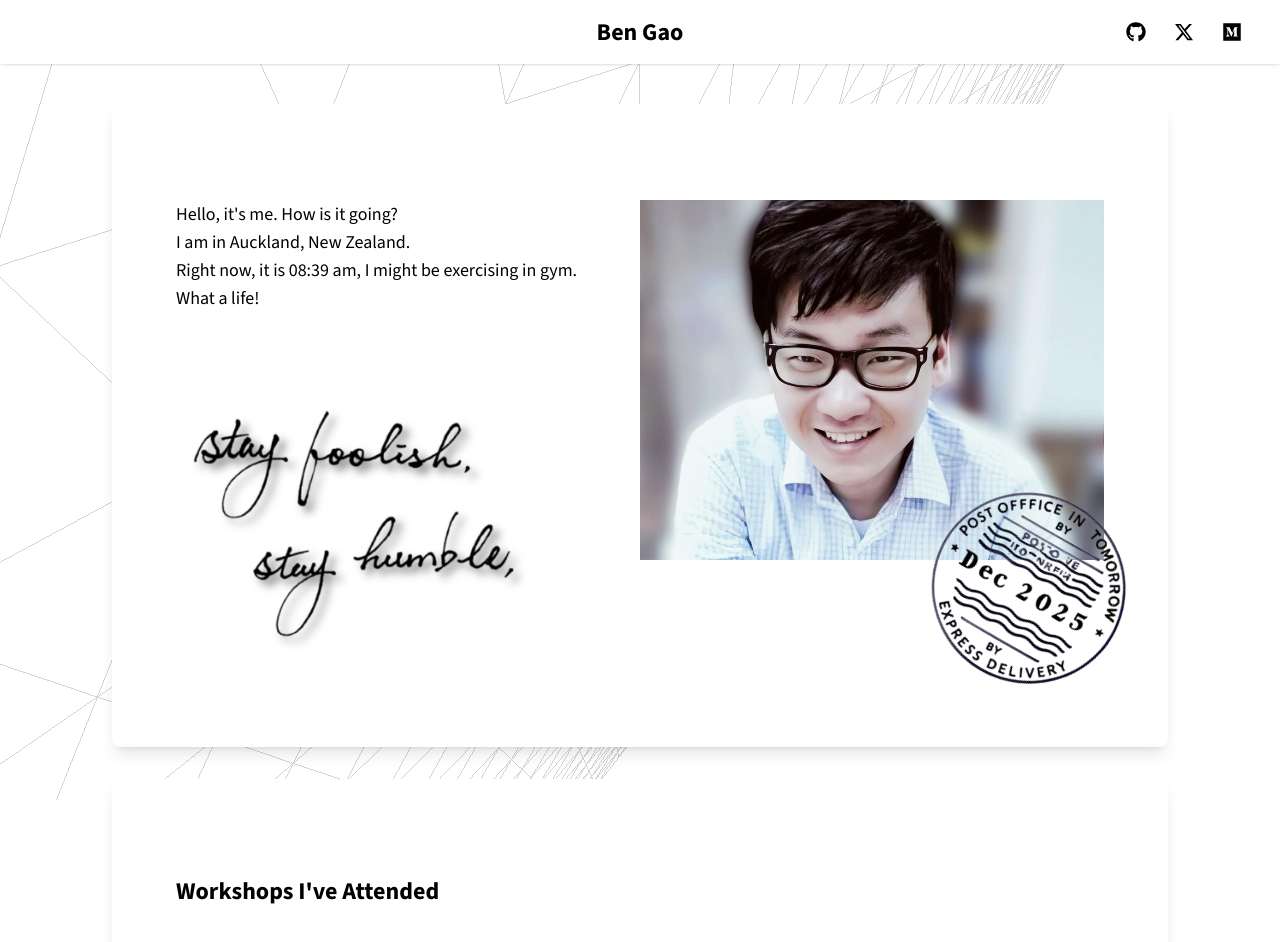
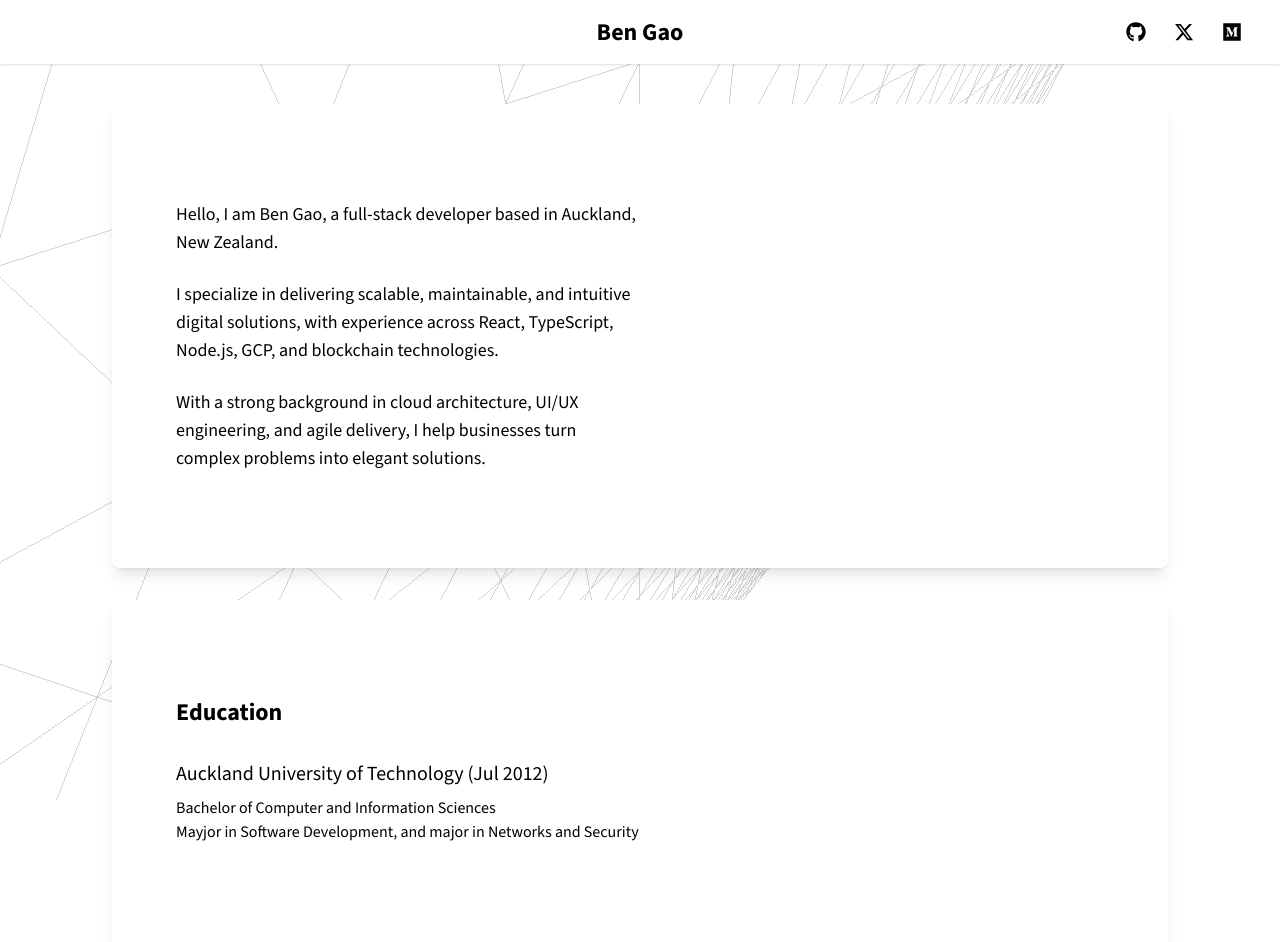
Before and after one commit to benxgao/benxgao-next, a Next.js app: page / in a window 1280 px wide. Shown: the top 942 px of the page. Built offline with nearby package versions, Linux system fonts and the light colour scheme; no server answers.

Commit message:
Be professional

```diff
--- a/app/page.tsx
+++ b/app/page.tsx
@@ -10,6 +10,7 @@ import ExpSection from "@/src/components/ExpSection";
 import InfoSection from "@/src/components/InfoSection";
 import WorkshopSection from "@/src/components/WorkshopSection";
 import CertSection from "@/src/components/CertSection";
+import EducationSection from "@/src/components/EducationSection";
 
 export default function Home() {
   return (
@@ -18,6 +19,7 @@ export default function Home() {
         <PageHeader />
 
         <InfoSection />
+        <EducationSection />
         <WorkshopSection />
         <CertSection />
         <BooksSection />
--- a/src/components/BooksSection.tsx
+++ b/src/components/BooksSection.tsx
@@ -303,44 +303,44 @@ export default function BooksSection() {
     }
   }, [books]);
 
-  useEffect(() => {
-    const apiKey = "AIzaSyCedKd1qAf9vnYbajt4ELw-9knWNY8rKnE";
+  // useEffect(() => {
+  //   const apiKey = "AIzaSyCedKd1qAf9vnYbajt4ELw-9knWNY8rKnE";
 
-    const bookTitles = ["The Innovator's Dilemma"];
+  //   const bookTitles = ["The Innovator's Dilemma"];
 
-    [bookTitles[0]].forEach(async (title) => {
-      const searchQuery = title;
-      const apiUrl = `https://www.googleapis.com/books/v1/volumes?q=${searchQuery}&key=${apiKey}&maxResults=1`;
+  //   [bookTitles[0]].forEach(async (title) => {
+  //     const searchQuery = title;
+  //     const apiUrl = `https://www.googleapis.com/books/v1/volumes?q=${searchQuery}&key=${apiKey}&maxResults=1`;
 
-      await fetch(apiUrl)
-        .then((x) => x.json())
-        .then((data) => {
-          const { volumeInfo } = data.items[0];
+  //     await fetch(apiUrl)
+  //       .then((x) => x.json())
+  //       .then((data) => {
+  //         const { volumeInfo } = data.items[0];
 
-          console.log(
-            `data.items[0]: ${JSON.stringify(data.items[0], null, 2)}`
-          );
+  //         console.log(
+  //           `data.items[0]: ${JSON.stringify(data.items[0], null, 2)}`
+  //         );
 
-          const metaData = {
-            title: volumeInfo.title,
-            subtitle: volumeInfo.subtitle,
-            authors: volumeInfo.authors,
-            previewLink: volumeInfo.previewLink,
-            coverImage: volumeInfo.imageLinks.thumbnail,
-          };
+  //         const metaData = {
+  //           title: volumeInfo.title,
+  //           subtitle: volumeInfo.subtitle,
+  //           authors: volumeInfo.authors,
+  //           previewLink: volumeInfo.previewLink,
+  //           coverImage: volumeInfo.imageLinks.thumbnail,
+  //         };
 
-          // console.log(JSON.stringify(metaData, null, 2));
+  //         // console.log(JSON.stringify(metaData, null, 2));
 
-          return metaData;
-        })
-        .catch((error) => console.error("Error fetching data:", error));
-    });
-  }, []);
+  //         return metaData;
+  //       })
+  //       .catch((error) => console.error("Error fetching data:", error));
+  //   });
+  // }, []);
 
   return (
     <PageSection
       id="books"
-      title="Recommendation of my recent completed reading"
+      title="Recommendation of my recent completed reading (2020 - 2024)"
     >
       <div className="pb-8">
         {isClient ? (
--- a/src/components/CertSection.tsx
+++ b/src/components/CertSection.tsx
@@ -16,7 +16,11 @@ export default function CertificationSection() {
               Google Cloud Certified Associate Cloud Engineer (May 2025)
             </h3>
           </a>
-          <p className="text-sm sm:text-base">Series ID: 170193</p>
+          <p className="text-sm sm:text-base">
+            Validated proficiency in deploying applications, monitoring
+            operations, and managing enterprise solutions on Google Cloud
+            Platform.
+          </p>
         </div>
       </div>
     </PageSection>
--- a/src/components/ContactForm.tsx
+++ b/src/components/ContactForm.tsx
@@ -57,7 +57,7 @@ const ContactForm = () => {
   return (
     <PageSection
       id="contact"
-      title="Send me a message if you want to work together (in NZ or AU), got any ideas, or have a chat!"
+      title="Feel free to reach out for collaboration opportunities in New Zealand or Australia, discuss project ideas, or for professional inquiries."
     >
       <form
         onSubmit={handleSubmit}
--- /dev/null
+++ b/src/components/EducationSection.tsx
@@ -0,0 +1,29 @@
+'use client';
+
+import PageSection from '@/src/components/PageSection';
+
+export default function EducationSection() {
+  return (
+    <PageSection id="Education" title="Education">
+      <div className="flex flex-col gap-8">
+        <div key={1} className="pb-8 sm:pb-2 md:pb-8 w-full">
+          <a
+            href=""
+            target="_blank"
+            rel="noopener noreferrer"
+          >
+            <h3 className="text-lg sm:text-xl font-medium mb-2 hover:underline hover:text-red-300">
+              Auckland University of Technology (Jul 2012)
+            </h3>
+          </a>
+          <p className="text-sm sm:text-base">
+            Bachelor of Computer and Information Sciences
+          </p>
+          <p className="text-sm sm:text-base">
+            Mayjor in Software Development, and major in Networks and Security
+          </p>
+        </div>
+      </div>
+    </PageSection>
+  );
+}
--- a/src/components/ExpSection.tsx
+++ b/src/components/ExpSection.tsx
@@ -2,32 +2,35 @@ import PageSection from '@/src/components/PageSection';
 
 export default function ExpSection() {
   return (
-    <PageSection id='experience' title='My experience'>
-      <ul className='list-disc'>
-        <li className='block mb-4 text-base sm:text-lg'>
-          Cloud and Backend Expertise: Proficient in GCP, Node.js, Express.js, Docker, serverless architectures (AWS
-          Lambda, Firebase), and CI/CD pipelines (CircleCI, GitHub Actions).
+    <PageSection id="experience" title="My experience">
+      <ul className="list-disc">
+        <li className="block mb-4 text-base sm:text-lg">
+          <b>Cloud & Backend Development</b>: Proficient in Google Cloud
+          Platform (GCP), Node.js, Express.js, Docker, and serverless
+          architectures such as AWS Lambda and Firebase. Experienced in setting
+          up CI/CD pipelines using CircleCI and GitHub Actions.
         </li>
-        <li className='block mb-4 text-base sm:text-lg'>
-          Frontend Mastery: Extensive experience with React.js, TypeScript, and modern CSS practices (Styled-components,
-          Tailwind.css), focusing on pixel-perfect UI/UX implementation.
+        <li className="block mb-4 text-base sm:text-lg">
+          <b>Frontend Development</b>: Extensive experience with React.js,
+          TypeScript, and modern CSS methodologies, including Styled-components
+          and Tailwind CSS, ensuring pixel-perfect UI/UX implementations.
         </li>
-        <li className='block mb-4 text-base sm:text-lg'>
-          UI/UX Design and Development: Skilled in translating designs from tools like Figma and Sketch into functional
-          web applications, with a strong understanding of responsive design and UI frameworks (Bootstrap, Material
-          Design, Ant Design).
+        <li className="block mb-4 text-base sm:text-lg">
+          <b>UI/UX Design</b>: Skilled in translating designs from Figma and
+          Sketch into responsive web applications. Familiar with UI frameworks
+          like Bootstrap, Material Design, and Ant Design.
         </li>
-        <li className='block mb-4 text-base sm:text-lg'>
-          Testing and Quality Assurance: Experienced in setting up Jest testing frameworks, writing unit and end-to-end
-          tests, and implementing snapshot testing for React.js components, including blockchain testing.
+        <li className="block mb-4 text-base sm:text-lg">
+          <b>Testing & Quality Assurance</b>: Experienced in setting up testing
+          frameworks such as Jest, writing unit and end-to-end tests, and
+          implementing snapshot testing for React.js components, including
+          blockchain-related testing.
         </li>
-        <li className='block mb-4 text-base sm:text-lg'>
-          Blockchain and Open Source Contributions: Hands-on experience with Substrate and Polkadot.js, contributing to
-          open-source projects, managing CI/CD, and conducting code reviews.
-        </li>
-        <li className='block mb-4 text-base sm:text-lg'>
-          Agile and Web Management: Practical experience in Agile methodologies (Scrum), website management (DNS,
-          Cloudflare), and business website development, including SEO and Google Analytics.
+        <li className="block mb-4 text-base sm:text-lg">
+          <b>Agile Methodologies & Web Management</b>: Practical experience with
+          Agile methodologies (Scrum), website management (DNS, Cloudflare), and
+          business website development, including SEO and Google Analytics
+          integration.
         </li>
       </ul>
     </PageSection>
--- a/src/components/InfoSection.tsx
+++ b/src/components/InfoSection.tsx
@@ -1,51 +1,47 @@
 'use client';
 
-import { useEffect, useState } from 'react';
-import { format } from 'date-fns';
-// import { HiOutlineMail } from 'react-icons/hi';
-// import { IoMdTimer } from 'react-icons/io';
-// import { PiCityLight } from 'react-icons/pi';
-import Image from 'next/image';
-import PageSection from './PageSection';
+import { useEffect } from "react";
+// import { format } from "date-fns";
+// import Image from "next/image";
+import PageSection from "./PageSection";
 
 const InfoSection = ({}) => {
-  const [activity, setActivity] = useState('');
-  // const [localDate, setLocalDate] = useState(format(new Date(), 'yyyy-MM-dd'));
-  const [localTime, setLocalTime] = useState(format(new Date(), 'HH:mm aaa'));
+  // const [activity, setActivity] = useState("");
+  // const [localTime, setLocalTime] = useState(format(new Date(), "HH:mm aaa"));
 
   useEffect(() => {
-    const activities = [
-      'sleeping', // 12 AM - 6 AM
-      'exercising in gym', // 6 AM - 9 AM
-      'working on a project', // 9 AM - 12 PM
-      'having lunch', // 12 PM - 1 PM
-      'taking a walk', // 1 PM - 3 PM
-      'reading a book', // 3 PM - 6 PM
-      'having dinner', // 6 PM - 8 PM
-      'relaxing and watching TV', // 8 PM - 10 PM
-      'getting ready for bed', // 10 PM - 12 AM
-    ];
+    // const activities = [
+    //   "sleeping", // 12 AM - 6 AM
+    //   "exercising in gym", // 6 AM - 9 AM
+    //   "working on a project", // 9 AM - 12 PM
+    //   "having lunch", // 12 PM - 1 PM
+    //   "taking a walk", // 1 PM - 3 PM
+    //   "reading a book", // 3 PM - 6 PM
+    //   "having dinner", // 6 PM - 8 PM
+    //   "relaxing and watching TV", // 8 PM - 10 PM
+    //   "getting ready for bed", // 10 PM - 12 AM
+    // ];
 
-    const getActivity = () => {
-      const hour = new Date().getHours();
-      if (hour >= 0 && hour < 6) return activities[0];
-      if (hour >= 6 && hour < 9) return activities[1];
-      if (hour >= 9 && hour < 12) return activities[2];
-      if (hour >= 12 && hour < 13) return activities[3];
-      if (hour >= 13 && hour < 15) return activities[4];
-      if (hour >= 15 && hour < 18) return activities[5];
-      if (hour >= 18 && hour < 20) return activities[6];
-      if (hour >= 20 && hour < 22) return activities[7];
-      return activities[8];
-    };
+    // const getActivity = () => {
+    //   const hour = new Date().getHours();
+    //   if (hour >= 0 && hour < 6) return activities[0];
+    //   if (hour >= 6 && hour < 9) return activities[1];
+    //   if (hour >= 9 && hour < 12) return activities[2];
+    //   if (hour >= 12 && hour < 13) return activities[3];
+    //   if (hour >= 13 && hour < 15) return activities[4];
+    //   if (hour >= 15 && hour < 18) return activities[5];
+    //   if (hour >= 18 && hour < 20) return activities[6];
+    //   if (hour >= 20 && hour < 22) return activities[7];
+    //   return activities[8];
+    // };
 
     const updateTime = () => {
       // setLocalDate(format(new Date(), 'yyyy-MM-dd'));
-      setLocalTime(format(new Date(), 'HH:mm aaa'));
-      setActivity(getActivity());
+      // setLocalTime(format(new Date(), "HH:mm aaa"));
+      // setActivity(getActivity());
     };
 
-    setActivity(getActivity());
+    // setActivity(getActivity());
 
     const timeInterval = setInterval(updateTime, 60000);
 
@@ -55,33 +51,50 @@ const InfoSection = ({}) => {
   }, []);
 
   return (
-    <PageSection id='personal-info' title='' className='relative flex flex-col sm:flex-row'>
-      <Image
-        src='/postmark-bg.png'
-        alt='Postmark Background'
+    <PageSection
+      id="personal-info"
+      title=""
+      className="relative flex flex-col sm:flex-row"
+    >
+      {/* <Image
+        src="/postmark-bg.png"
+        alt="Postmark Background"
         width={160}
         height={160}
-        className='absolute bottom-10 right-5 w-60 sm:w-40 md:w-40 lg:w-60 h-60 sm:h-40 md:h-40 lg:h-60 bg-no-repeat bg-contain z-50 hidden sm:block'
-        style={{ transform: 'rotate(30deg)' }}
-      />
-      <div id='info-brief' className='sm:float-left sm:w-1/2 bg-opacity-50'>
-        <p className='font-medium text-base sm:text-lg line-clamp-2'>Hello, it&apos;s me. How is it going?</p>
-        <p className='font-medium text-base sm:text-lg line-clamp-2'>I am in Auckland, New Zealand.</p>
-        <p className='font-medium text-base sm:text-lg line-clamp-2'>
+        className="absolute bottom-10 right-5 w-60 sm:w-40 md:w-40 lg:w-60 h-60 sm:h-40 md:h-40 lg:h-60 bg-no-repeat bg-contain z-50 hidden sm:block"
+        style={{ transform: "rotate(30deg)" }}
+      /> */}
+      <div id="info-brief" className="sm:float-left sm:w-1/2 bg-opacity-50">
+        <p className="font-medium text-base sm:text-lg">
+          Hello, I am Ben Gao, a full-stack developer based in Auckland, New
+          Zealand.
+        </p>
+        <br />
+        <p className="text-base sm:text-lg">
+          I specialize in delivering scalable, maintainable, and intuitive
+          digital solutions, with experience across React, TypeScript, Node.js,
+          GCP, and blockchain technologies.
+        </p>
+        <br />
+        <p className="text-base sm:text-lg">
+          With a strong background in cloud architecture, UI/UX engineering, and
+          agile delivery, I help businesses turn complex problems into elegant
+          solutions.
+        </p>
+        {/* <p className="font-medium text-base sm:text-lg line-clamp-2">
           Right now, it is {localTime}, I might be {activity}.
-        </p>
-        <p className='font-medium text-base sm:text-lg line-clamp-2'>What a life!</p>
-        <Image
+        </p> */}
+        {/* <Image
           src='/stay_stay.png'
           alt='stay foolish, stay humble.'
           width={300}
           height={50}
           className='w-90 h-auto object-cover mt-8 sm:mt-8 md:mt-24 lg:mt-24'
-        />
+        /> */}
       </div>
-      <div id='info-avatar' className='sm:float-right sm:w-1/2 items-center justify-center'>
+      {/* <div id='info-avatar' className='sm:float-right sm:w-1/2 items-center justify-center'>
         <Image src='/avatar.jpg' alt='Avatar' width={600} height={450} className='w-full h-90 object-cover' />
-      </div>
+      </div> */}
     </PageSection>
   );
 };
```
